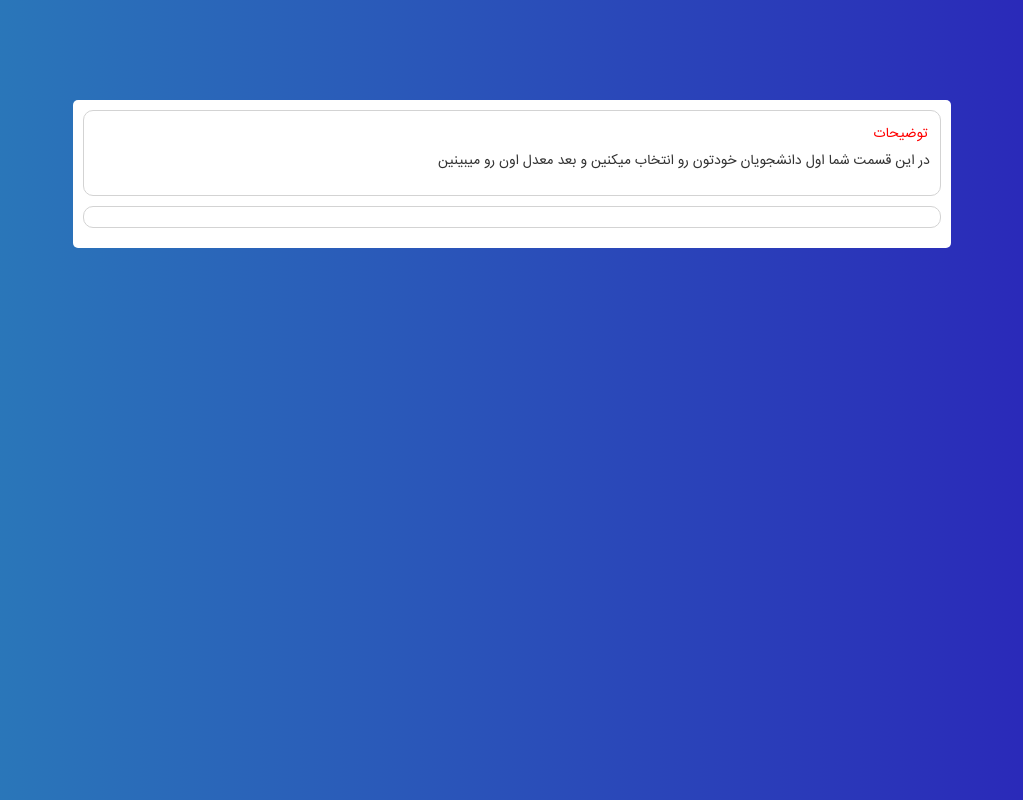
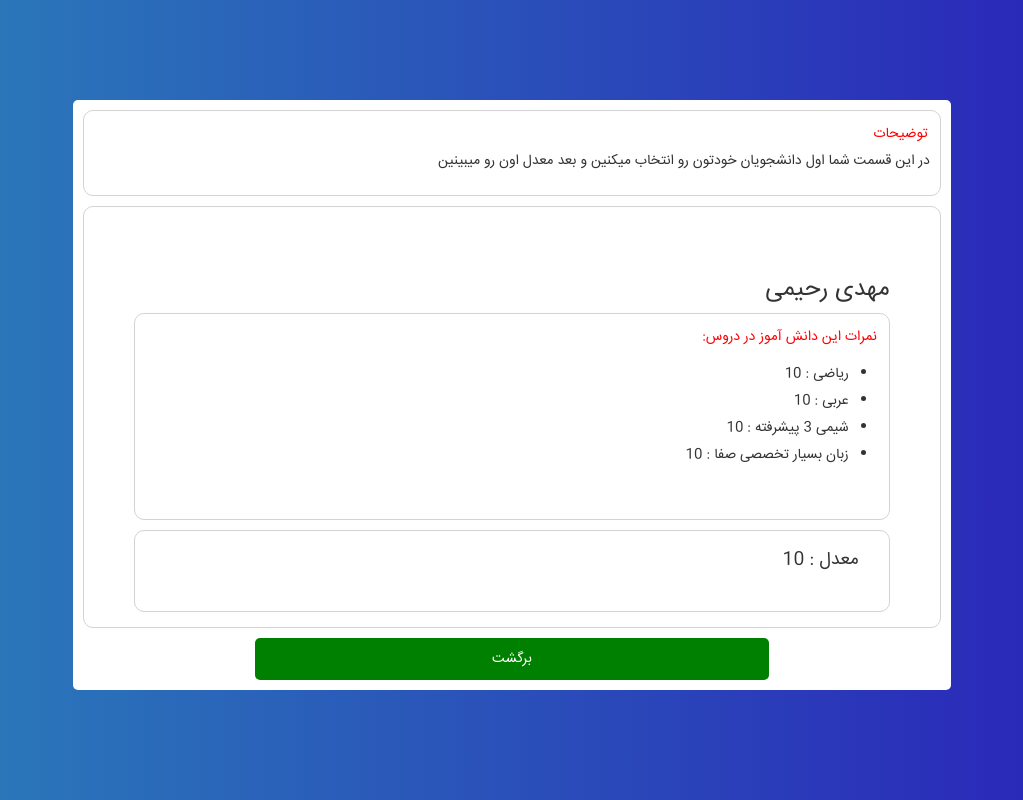
Before and after one commit to Herman-me/USA, a PHP site: page /ostad/gpa.php in a window 1280 px wide. Shown: the whole page, without its empty margins (128-1151 px from the left). Run offline with PHP 8.4, Linux system fonts and the light colour scheme; some web fonts are replaced.

Commit message:
add some edits on pc2

```diff
--- a/ass/css/style.css
+++ b/ass/css/style.css
@@ -162,7 +162,7 @@ body{
       border-radius: 5px;
       padding-bottom: 10px;
       margin-bottom: 20px;
-      display: table-cell;
+      /* display: table-cell; */
       vertical-align: top;
     }
     .head{
@@ -178,7 +178,7 @@ body{
       text-align: center;
       /*border-left:1px solid #aaa;*/
       padding-bottom: 40px;
-      display: table-cell;
+      /* display: table-cell; */
       vertical-align: top;
     }
     .userinfo svg{
@@ -190,7 +190,7 @@ body{
     .lastSt{
       background-color: #ffffaf;
       /*border-left: 1px solid #aaa;*/
-      display: table-cell;
+      /* display: table-cell; */
       vertical-align: top;
     }
     .lastSt svg{
@@ -202,9 +202,12 @@ body{
     }
     .listSt{
       overflow: auto;
+      overflow: overlay;
+      -webkit-overflow: overlay;
+      -moz-overflow: overlay;
       height: 250px;
-      border-left:1px solid lightgray;
-      border-right:1px solid lightgray;
+      /* border-left:1px solid lightgray;
+      border-right:1px solid lightgray; */
     }
     .listSt li{
       text-align: center;
@@ -239,7 +242,7 @@ body{
       background-color:#2A80B9;
       border-radius: 5px;
       color:white;
-      width:40%;
+      width:90%;
       display: block;
       margin:auto;
       margin-bottom: 20px;
@@ -373,3 +376,10 @@ body{
       line-height: 27px;
       margin-bottom: 10px;
     }
+    .st-select{
+      height:400px;
+      padding:40px;
+    }
+    .pad{
+      padding:10px 30px 30px 30px;
+    }
--- a/ostad/gpa.php
+++ b/ostad/gpa.php
@@ -7,8 +7,31 @@
             <p>در این قسمت شما اول دانشجویان خودتون رو انتخاب میکنین و بعد معدل اون رو میبینین</p>
           </div>
           <div class="dis">
+            <!-- <div class="st-select">
+              <ul>
+                <li> <a href="#">مهدی رحیمی</a> </li>
+              </ul>
+            </div> -->
 
+            <div class="st-select">
+              <h3>مهدی رحیمی</h3>
+              <div class="dis">
+                <span class="red">نمرات این دانش آموز در دروس:</span>
+                <div class="pad">
+                  <ul>
+                    <li>ریاضی : 10</li>
+                    <li>عربی : 10</li>
+                    <li>شیمی 3 پیشرفته : 10</li>
+                    <li>زبان بسیار تخصصی صفا : 10</li>
+                  </ul>
+                </div>
+              </div>
+              <div class="pad dis">
+                <h4>معدل : 10</h4>
+              </div>
+            </div>
           </div>
+          <a href="."><button style="width:60%;" type="button" class="exit" name="button">برگشت</button></a>
       </div>
     </div>
   </div>
```
Also changed, not shown: ostad/index.php (+4 -4 lines), ostad/score.php (added, +9 -0 lines).
